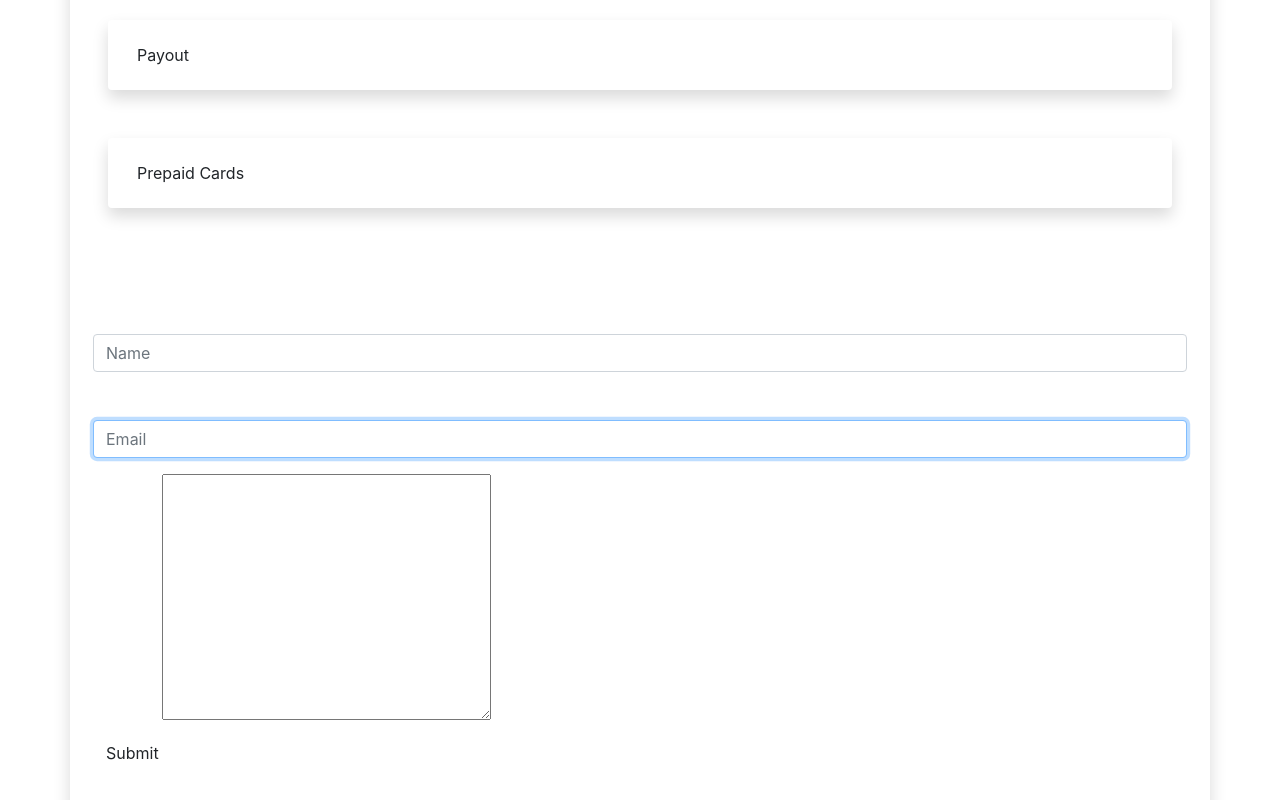
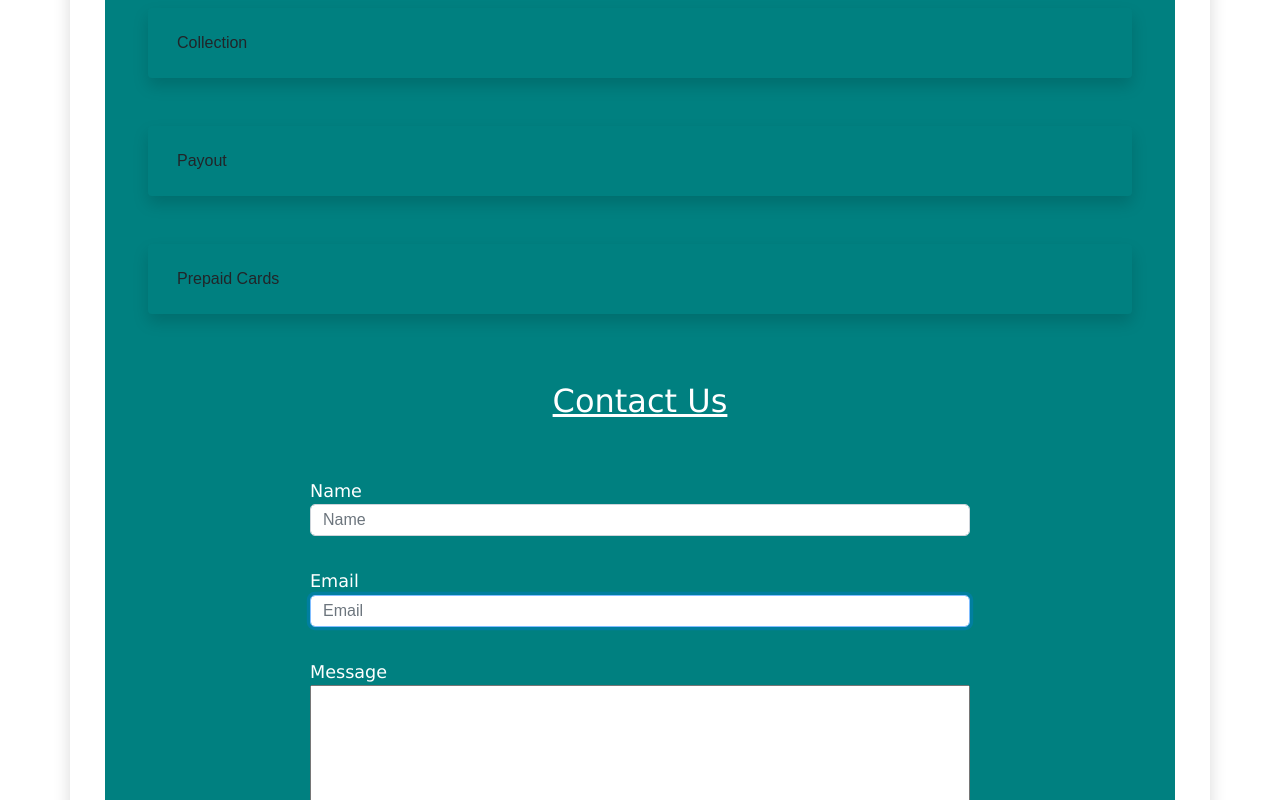
Before and after one commit to Monaj411/clauda-app, a React (Create React App) app: page /about in a window 1280 px wide. Shown: the part 820-1620 px from the top of the page. Built offline with nearby package versions, Linux system fonts and the light colour scheme.

Commit message:
adding CSS and Bootstrap

```diff
--- a/package.json
+++ b/package.json
@@ -10,6 +10,7 @@
     "font-awesome": "^4.7.0",
     "react": "^17.0.2",
     "react-dom": "^17.0.2",
+    "react-router-dom": "^4.3.1",
     "react-scripts": "5.0.0",
     "web-vitals": "^2.1.0"
   },
--- a/src/App.js
+++ b/src/App.js
@@ -1,12 +1,11 @@
 import logo from './logo.svg';
 import './App.css';
-import home from './component.jsx/home';
 import Home from './component.jsx/home';
 
 function App() {
-  return (<div>
+  return (
     <Home />
-  </div>
+
   );
 }
 
--- a/src/component.jsx/home.jsx
+++ b/src/component.jsx/home.jsx
@@ -9,7 +9,6 @@ import Contact from "./contact";
 import Sign from "./signIn";
 import Social from "./social";
 import About from "./about";
-import NavBar from "./navBar";
 
 const Home = () => {
   return (
@@ -38,7 +37,7 @@ const Home = () => {
 <Sign />
 <Social />
 <About />
-<NavBar />
+
         </div>
 
         <div class="p-2 text-white welcome">
--- a/src/component.jsx/navBar.jsx
+++ b/src/component.jsx/navBar.jsx
@@ -1,8 +1,8 @@
 import React, { useState } from "react";
-//import { Link } from "react-router-dom";
+import { Link } from "react-router-dom";
 import "bootstrap/dist/css/bootstrap.css";
 import "font-awesome/css/font-awesome.css";
-//import { FaBars } from "react-icons/fa";
+import { FaBars } from "react-icons/fa";
 
 const NavBar = () => {
   const [showNav, setShowNav] = useState(false);
@@ -10,68 +10,67 @@ const NavBar = () => {
     setShowNav((prev) => !prev);
   };
   return (
-    <p>this is the navbar</p>
-    //<nav>
-      //<div className="nav-center d-flex -0 fontBody navText">
-        //<Link className="home text-white" to="/">
-          //Home
-        //</Link>
+    <nav>
+      <div className="nav-center d-flex -0 fontBody navText">
+        <Link className="home text-white" to="/">
+          Home
+        </Link>
 
-        //<div className="hamburger">
-          //<FaBars className="toggle-icon " onClick={handleNavToggle} />
-        //</div>
-        //{/* {showNav && ( */}
-       // <ul className={showNav ? "nav-links show-nav" : "nav-links "}>
-         // {/* d-none d-md-block */}
-          //<li>
-           // <Link
-             // onClick={handleNavToggle}
-             // className="text-white navText"
-              //to="/product"
-            //>
-           //   Product
-            //</Link>
-          //</li>
-         // <li>
-         //   <Link
-           //   onClick={handleNavToggle}
-              //className="text-white navText"
-              //to="/about"
-            //>
-            //  About
-           // </Link>
-          //</li>
-          //<li>
-            //<Link
-              //onClick={handleNavToggle}
-              //className="text-white navText"
-  //            to="/contact"
-            //>
-              //Contact
-            //</Link>
-          //</li>
-          //<li>
-            //<Link
-        //      onClick={handleNavToggle}
-      //        className="text-white navText"
-    //          to="/login"
-            //>
-           //   Login
-        //    </Link>
-          //</li>
-         // <li>
-            //<Link
-              //onClick={handleNavToggle}
-          //    className="text-white navText"
-            //  to="/sign"
-          //  >
-              //Sign up
-            //</Link>
-         // </li>
-        //</ul>
-       // {/* )} */}
-      //</div>
-    //</nav>
+        <div className="hamburger">
+          <FaBars className="toggle-icon " onClick={handleNavToggle} />
+        </div>
+        {/* {showNav && ( */}
+        <ul className={showNav ? "nav-links show-nav" : "nav-links "}>
+          {/* d-none d-md-block */}
+          <li>
+            <Link
+              onClick={handleNavToggle}
+              className="text-white navText"
+              to="/product"
+            >
+              Product
+            </Link>
+          </li>
+          <li>
+            <Link
+              onClick={handleNavToggle}
+              className="text-white navText"
+              to="/about"
+            >
+              About
+            </Link>
+          </li>
+          <li>
+            <Link
+              onClick={handleNavToggle}
+              className="text-white navText"
+              to="/contact"
+            >
+              Contact
+            </Link>
+          </li>
+          <li>
+            <Link
+              onClick={handleNavToggle}
+              className="text-white navText"
+              to="/login"
+            >
+              Login
+            </Link>
+          </li>
+          <li>
+            <Link
+              onClick={handleNavToggle}
+              className="text-white navText"
+              to="/sign"
+            >
+              Sign up
+            </Link>
+          </li>
+        </ul>
+        {/* )} */}
+      </div>
+    </nav>
   );
 };
 
--- a/src/index.css
+++ b/src/index.css
@@ -1,13 +1,158 @@
-body {
-  margin: 0;
-  font-family: -apple-system, BlinkMacSystemFont, 'Segoe UI', 'Roboto', 'Oxygen',
-    'Ubuntu', 'Cantarell', 'Fira Sans', 'Droid Sans', 'Helvetica Neue',
-    sans-serif;
-  -webkit-font-smoothing: antialiased;
-  -moz-osx-font-smoothing: grayscale;
+/* body {
+} */
+
+.heading {
+  font-family: "Righteous", cursive;
 }
 
-code {
-  font-family: source-code-pro, Menlo, Monaco, Consolas, 'Courier New',
+.fontBody {
+  font-family: "Ubuntu", sans-serif;
+}
+
+.welcome {
+  background-color: teal;
+  border-radius: 10px;
+  margin: 20px;
+  padding: 20px;
+}
+
+.button {
+  background-color: gold;
+}
+
+.navText {
+  font-size: 1.2rem;
+}
+
+.text-black {
+  color: black;
+}
+
+/* code {
+  font-family: source-code-pro, Menlo, Monaco, Consolas, "Courier New",
     monospace;
+} */
+
+*/ * {
+  box-sizing: border-box;
 }
+li {
+  list-style-type: none;
+}
+
+a {
+  text-decoration: white;
+}
+
+/* navbar style */
+
+nav {
+  background-color: black;
+  position: sticky;
+  top: 0;
+}
+.nav-center {
+  align-items: center;
+  padding: 1rem;
+  max-width: 1000px;
+  margin: 0 auto;
+}
+.toggle-icon {
+  font-size: 1.5rem;
+  color: antiquewhite;
+  cursor: pointer;
+}
+
+.home {
+  font-size: 1.5rem;
+}
+.nav-links {
+  position: fixed;
+  top: 50px;
+  width: 100vw;
+  height: 100vh;
+  background-color: black;
+  padding: 0;
+  /* border: solid red; */
+  right: 0;
+  padding-left: 1rem;
+  left: -10000px;
+  transition: all 0.5s;
+}
+
+.nav-links li {
+  margin: 20px 0;
+  font-size: 1.5rem;
+}
+.show-nav {
+  left: 0;
+}
+
+@media screen and (min-width: 600px) {
+  .hamburger {
+    display: none;
+  }
+  .nav-center {
+    padding: 0.5rem;
+  }
+  .nav-links {
+    position: unset;
+    height: fit-content;
+    display: flex;
+    justify-content: flex-end;
+    gap: 1rem;
+    margin: 0;
+  }
+
+  .nav-links li {
+    margin: 0;
+  }
+}
+
+/* CONTACT */
+.contact {
+  /* border: solid red; */
+  width: 98%;
+  max-width: 700px;
+  margin: 0 auto;
+  margin-bottom: 2rem;
+}
+
+.contact h2 {
+  text-align: center;
+  font-family: Verdana, Geneva, Tahoma, sans-serif;
+  text-decoration: underline;
+}
+
+.contact form {
+  display: flex;
+  flex-direction: column;
+  padding-bottom: 10px;
+}
+
+.contact input {
+  margin-bottom: 1rem;
+  height: 2rem;
+  outline: none;
+  border-radius: 5px;
+}
+
+.contact label {
+  font-size: 1.1rem;
+  font-family: Verdana, Geneva, Tahoma, sans-serif;
+  text-transform: capitalize;
+  margin-bottom: 0;
+}
+
+/* loginForm */
+.username {
+  padding-top: 50px;
+}
+
+/* copyright */
+
+.copyright {
+  padding-top: 50px;
+  font-style: italic;
+  align-content: flex-start;
+}
```
Also changed, not shown: 2 other files (tests, documents, lock files or other folders).
